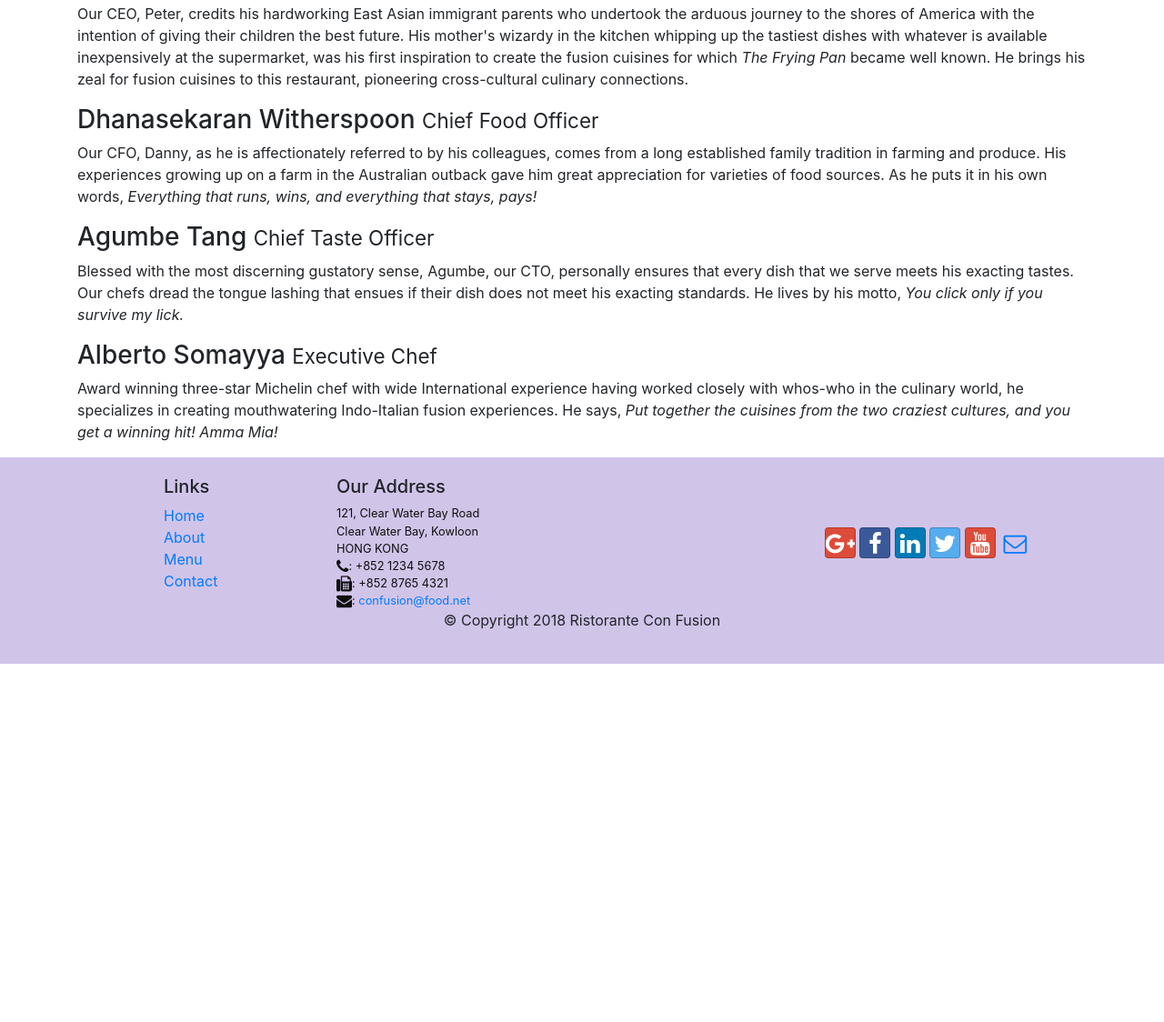
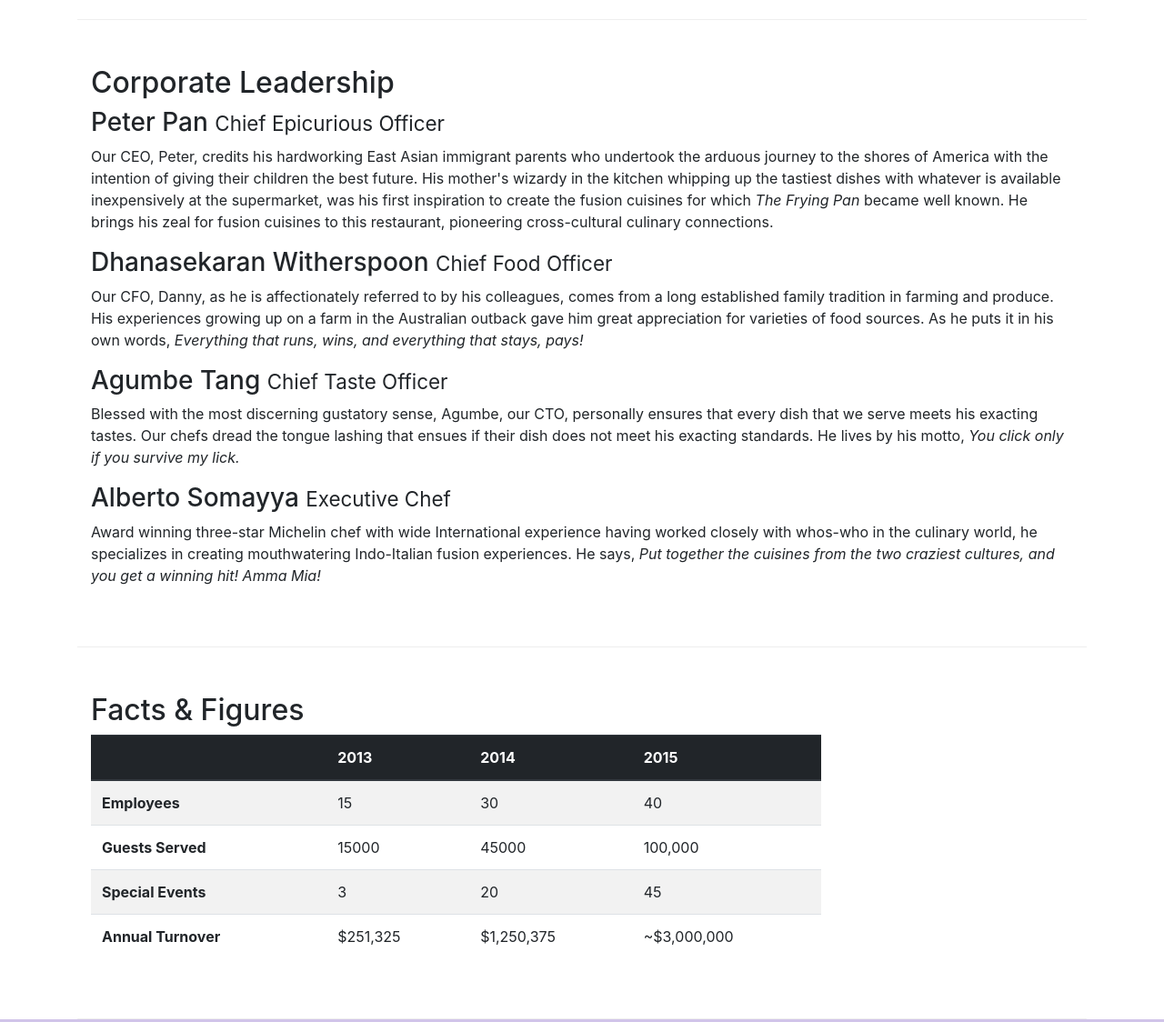
Before and after one commit to Sakchhi5322/Restaurant_project, a website: page aboutus.html in a window 1280 px wide. Shown: the part 950-2074 px from the top of the page at 91% size. Before the commit the page ends 1680 px from the top, so only its background shows below. Drawn offline with nearby package versions, Linux system fonts and the light colour scheme.

Commit message:
Tables and Cards

```diff
--- a/aboutus.html
+++ b/aboutus.html
@@ -67,25 +67,97 @@
                 <p>Started in 2010, Ristorante con Fusion quickly established itself as a culinary icon par excellence in Hong Kong. With its unique brand of world fusion cuisine that can be found nowhere else, it enjoys patronage from the A-list clientele in Hong Kong.  Featuring four of the best three-star Michelin chefs in the world, you never know what will arrive on your plate the next time you visit us.</p>
                 <p>The restaurant traces its humble beginnings to <em>The Frying Pan</em>, a successful chain started by our CEO, Mr. Peter Pan, that featured for the first time the world's best cuisines in a pan.</p>
             </div>
-            <div>
+            <div class="col-sm">
+                <div class="card">
+                    <h3 class="card-header bg-primary text-white">Facts At a Glance</h3>
+                    <div class="card-body">
+                        <dl class="row">
+                            <dt class="col-6">Started</dt>
+                            <dd class="col-6">3 Feb. 2013</dd>
+                            <dt class="col-6">Major Stake Holder</dt>
+                            <dd class="col-6">HK Fine Foods Inc.</dd>
+                            <dt class="col-6">Last Year's Turnover</dt>
+                            <dd class="col-6">$1,250,375</dd>
+                            <dt class="col-6">Employees</dt>
+                            <dd class="col-6">40</dd>
+                        </dl>
+                    </div>
+                </div>
+            </div>
+            <div class="col-12">
+                <div class="card card-body bg-light">
+                    <blockquote class="blockquote">
+                        <p class="mb-0">You better cut the pizza in four peices
+                             beacuse I'm not hungry enough to eat six.
+                        </p>
+                        <footer class="blockquote-footer">Yogi Berra,
+                            <cite title="Source Title">The Wit and Wisdom of
+                                Yogi Berra, P. Peppe , Diversion Books , 2014
+                            </cite>
+                        </footer>
+                    </blockquote>
+                </div>
             </div>
         </div>
 
 
-        <div>
-            <div>
+        <div class="row row-content">
+            <div class="col-12">
                 <h2>Corporate Leadership</h2>
                 <h3>Peter Pan <small>Chief Epicurious Officer</small></h3>
-                <p>Our CEO, Peter, credits his hardworking East Asian immigrant parents who undertook the arduous journey to the shores of America with the intention of giving their children the best future. His mother's wizardy in the kitchen whipping up the tastiest dishes with whatever is available inexpensively at the supermarket, was his first inspiration to create the fusion cuisines for which <em>The Frying Pan</em> became well known. He brings his zeal for fusion cuisines to this restaurant, pioneering cross-cultural culinary connections.</p>
+                <p class="d-none d-sm-block">Our CEO, Peter, credits his hardworking East Asian immigrant parents who undertook the arduous journey to the shores of America with the intention of giving their children the best future. His mother's wizardy in the kitchen whipping up the tastiest dishes with whatever is available inexpensively at the supermarket, was his first inspiration to create the fusion cuisines for which <em>The Frying Pan</em> became well known. He brings his zeal for fusion cuisines to this restaurant, pioneering cross-cultural culinary connections.</p>
                 <h3>Dhanasekaran Witherspoon <small>Chief Food Officer</small></h3>
-                <p>Our CFO, Danny, as he is affectionately referred to by his colleagues, comes from a long established family tradition in farming and produce. His experiences growing up on a farm in the Australian outback gave him great appreciation for varieties of food sources. As he puts it in his own words, <em>Everything that runs, wins, and everything that stays, pays!</em></p>
+                <p class="d-none d-sm-block">Our CFO, Danny, as he is affectionately referred to by his colleagues, comes from a long established family tradition in farming and produce. His experiences growing up on a farm in the Australian outback gave him great appreciation for varieties of food sources. As he puts it in his own words, <em>Everything that runs, wins, and everything that stays, pays!</em></p>
                 <h3>Agumbe Tang <small>Chief Taste Officer</small></h3>
-                <p>Blessed with the most discerning gustatory sense, Agumbe, our CTO, personally ensures that every dish that we serve meets his exacting tastes. Our chefs dread the tongue lashing that ensues if their dish does not meet his exacting standards. He lives by his motto, <em>You click only if you survive my lick.</em></p>
+                <p class="d-none d-sm-block">Blessed with the most discerning gustatory sense, Agumbe, our CTO, personally ensures that every dish that we serve meets his exacting tastes. Our chefs dread the tongue lashing that ensues if their dish does not meet his exacting standards. He lives by his motto, <em>You click only if you survive my lick.</em></p>
                 <h3>Alberto Somayya <small>Executive Chef</small></h3>
-                <p>Award winning three-star Michelin chef with wide International experience having worked closely with whos-who in the culinary world, he specializes in creating mouthwatering Indo-Italian fusion experiences. He says, <em>Put together the cuisines from the two craziest cultures, and you get a winning hit! Amma Mia!</em></p>
+                <p class="d-none d-sm-block">Award winning three-star Michelin chef with wide International experience having worked closely with whos-who in the culinary world, he specializes in creating mouthwatering Indo-Italian fusion experiences. He says, <em>Put together the cuisines from the two craziest cultures, and you get a winning hit! Amma Mia!</em></p>
             </div>
        </div>
-
+       <div class="row row-content">
+           <div class="col-12 col-sm-9">
+               <h2>Facts &amp; Figures</h2>
+               <div class="table-responsive">
+                <table class="table table-striped">
+                    <thead class="thead-dark">
+                        <tr>
+                            <th>&nbsp;</th>
+                            <th>2013</th>
+                            <th>2014</th>
+                            <th>2015</th>
+                        </tr>
+                    </thead>
+                    <tbody>
+                        <tr>
+                            <th>Employees</th>
+                            <td>15</td>
+                            <td>30</td>
+                            <td>40</td>
+                        </tr>
+                        <tr>
+                            <th>Guests Served</th>
+                            <td>15000</td>
+                            <td>45000</td>
+                            <td>100,000</td>
+                        </tr>
+                        <tr>
+                            <th>Special Events</th>
+                            <td>3</td>
+                            <td>20</td>
+                            <td>45</td>
+                        </tr>
+                        <tr>
+                            <th>Annual Turnover</th>
+                            <td>$251,325</td>
+                            <td>$1,250,375</td>
+                            <td>~$3,000,000</td>
+                        </tr>
+                    </tbody>
+                </table>
+            </div>
+           </div>
+           <div class="col-12 col-sm-3"></div>
+       </div>
     </div>
 
     <footer class="footer">
```
